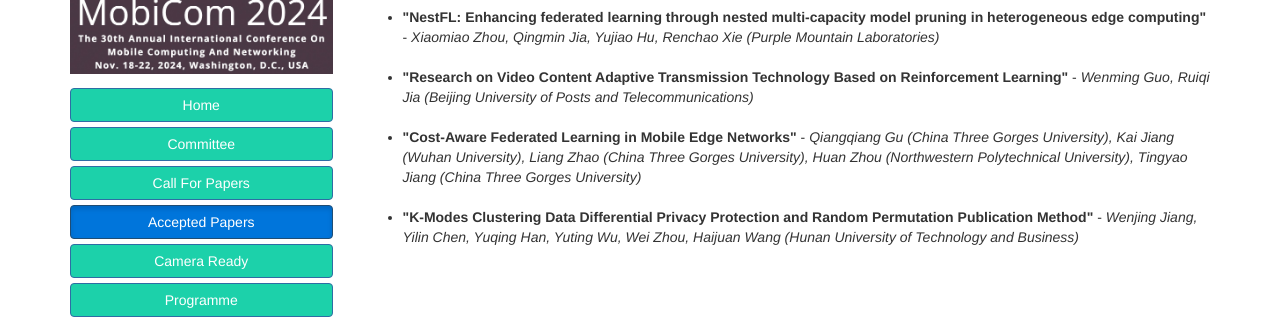
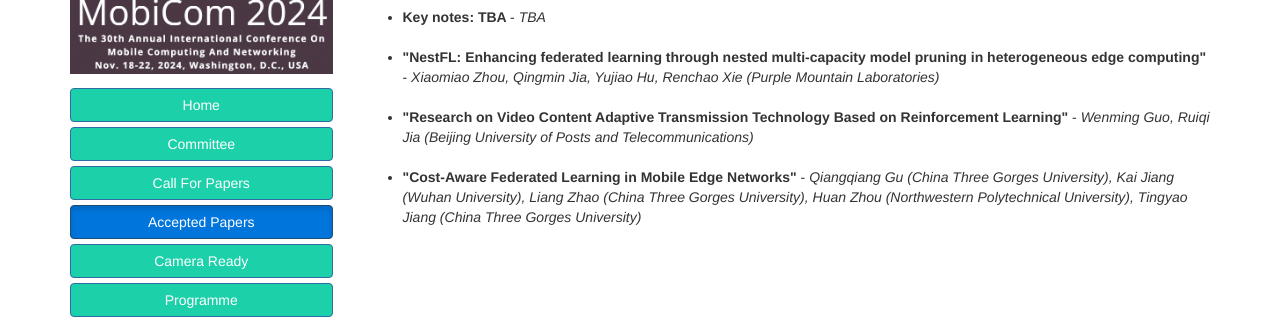
Before and after one commit to fededge2024/fededge2024.github.io, a plain HTML site: page accepted_papers.html in a window 1280 px wide. Shown: the part 386-705 px from the top of the page. Drawn offline with Linux system fonts and the light colour scheme.

Commit message:
Update accpeted papers

```diff
--- a/accepted_papers.html
+++ b/accepted_papers.html
@@ -85,6 +85,11 @@
         <h2>Accepted Papers</h2>
 					<ul>
             <li>
+              <b>Key notes: TBA </b> -
+              <i>TBA</i>
+              </li>
+            <br>
+            <li>
               <b>"NestFL: Enhancing federated learning through nested multi-capacity model pruning in heterogeneous edge computing"</b> -
               <i>Xiaomiao Zhou, Qingmin Jia, Yujiao Hu, Renchao Xie (Purple Mountain Laboratories)</i>
               </li>
@@ -97,11 +102,6 @@
             <li>
               <b>"Cost-Aware Federated Learning in Mobile Edge Networks"</b> -
               <i>Qiangqiang Gu (China Three Gorges University), Kai Jiang (Wuhan University), Liang Zhao (China Three Gorges University), Huan Zhou (Northwestern Polytechnical University), Tingyao Jiang (China Three Gorges University)</i>
-              </li>
-            <br>
-            <li>
-              <b>"K-Modes Clustering Data Differential Privacy Protection and Random Permutation Publication Method"</b> -
-              <i>Wenjing Jiang, Yilin Chen, Yuqing Han, Yuting Wu, Wei Zhou, Haijuan Wang (Hunan University of Technology and Business)</i>
               </li>
             <br>
 					<br>
```
